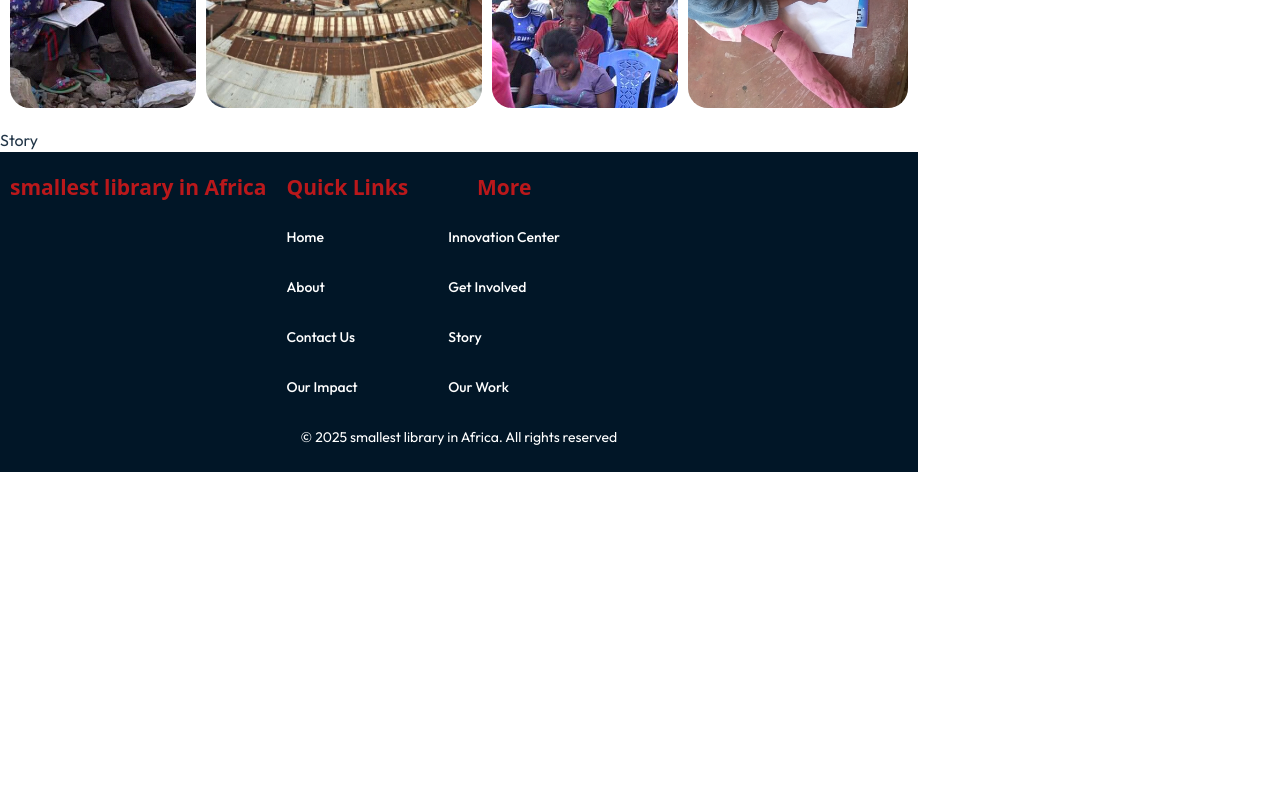
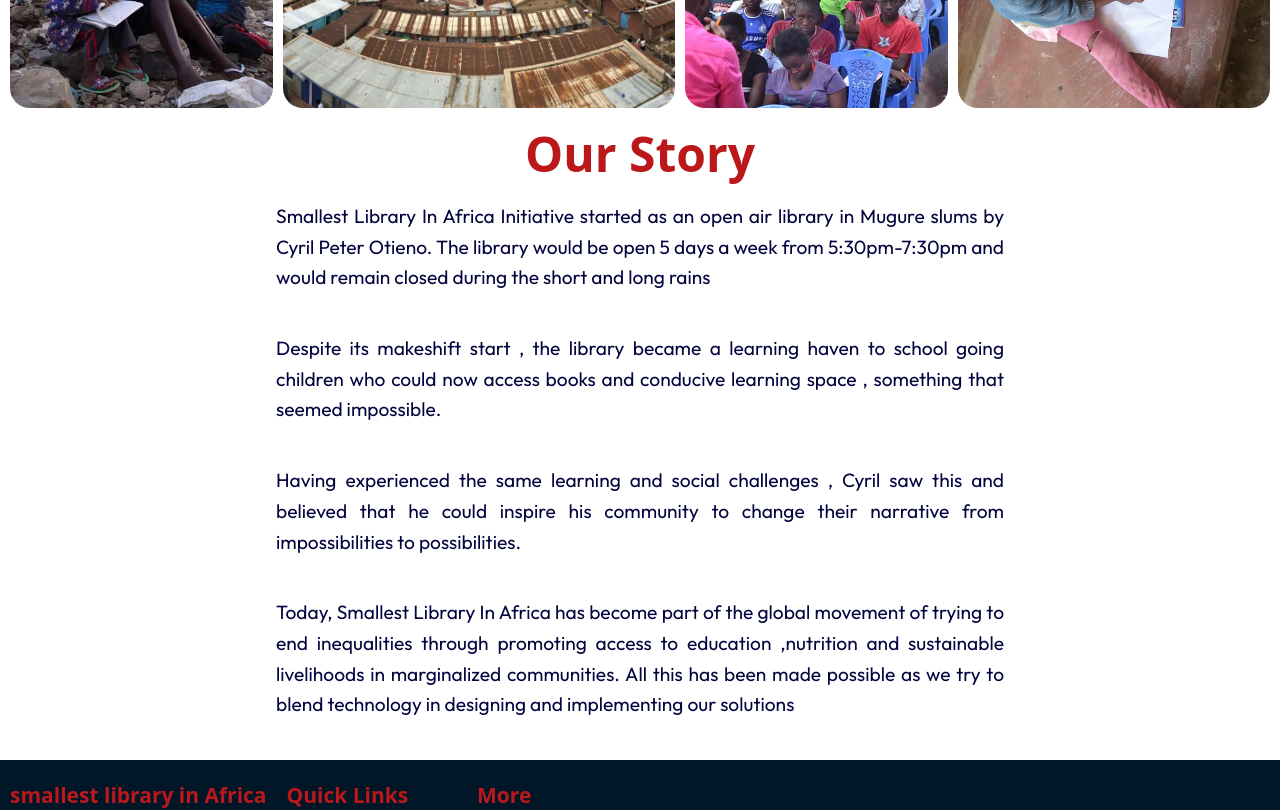
Before and after one commit to SoftNetinnovationlabs/smallestlibraryinafrica, a React (Vite) app in the folder frontend/: page /about in a window 1280 px wide. Shown: the part 1120-1930 px from the top of the page. Before the commit the page ends 1592 px from the top, so only its background shows below. Built offline with nearby package versions, Linux system fonts and the light colour scheme; the HTML template or start-up script is replaced by a standard one; a web font is replaced by a local one.

Commit message:
adds story

```diff
--- a/frontend/src/Pages/About/_Layouts/Hero/Hero.css
+++ b/frontend/src/Pages/About/_Layouts/Hero/Hero.css
@@ -1,4 +1,4 @@
-.hero_bg{
+.hero__bg{
   background-image: url(../../../../assets/overlapping_circles-1745936096581.svg);
   background-size: cover;
   background-position: center;
--- a/frontend/src/Pages/About/_Layouts/Hero/Hero.jsx
+++ b/frontend/src/Pages/About/_Layouts/Hero/Hero.jsx
@@ -5,8 +5,8 @@ const Hero = () => {
   return (
 
     <div>
-      <div className="hero_bg">
-        <div className="heading" style={{ color: "white", fontSize: "50px", paddingLeft: '10px' }}>About Us</div>
+      <div className="hero__bg">
+        <div style={{ color: "white", fontSize: "50px", paddingLeft: '10px' }}>About Us</div>
       </div>
       <div className="hero-container">
         <div className="two_images-top-left">
--- /dev/null
+++ b/frontend/src/Pages/About/_Layouts/Story/Story.css
@@ -0,0 +1,24 @@
+.story__container{
+    width: 60%;
+    margin: 0 auto;
+    padding: 20px;
+    display: flex;
+    flex-direction: column;
+    align-items: center;
+    justify-content: center;
+    gap: 20px;
+    text-align: justify;
+}
+
+.story__container__title{
+    font-size: 2rem;
+    font-weight: 600;
+    color: #fff;
+    text-align: center;
+}
+.story__content p{
+    font-size: 1.2rem;
+    margin-bottom: 20px;
+    line-height: 1.6;
+
+}
--- a/frontend/src/Pages/About/_Layouts/Story/Story.jsx
+++ b/frontend/src/Pages/About/_Layouts/Story/Story.jsx
@@ -1,9 +1,47 @@
-import React from 'react'
-
+import React from "react";
+import "./Story.css";
 const Story = () => {
   return (
-    <div>Story</div>
-  )
-}
+    <div>
+      <h1 style={{ textAlign: "center" }}>Our Story</h1>
+      <div className="story__container">
+        <div className="story__content">
+          <p>
+            Smallest Library In Africa Initiative started as an open air library
+            in Mugure slums by Cyril Peter Otieno. The library would be open 5
+            days a week from 5:30pm-7:30pm and would remain closed during the
+            short and long rains
+          </p>
+        </div>
+        <div className="story__content">
+          <p>
+            {" "}
+            Despite its makeshift start , the library became a learning haven to
+            school going children who could now access books and conducive
+            learning space , something that seemed impossible.
+          </p>
+        </div>
+        <div className="story__content">
+          <p>
+            {" "}
+            Having experienced the same learning and social challenges , Cyril
+            saw this and believed that he could inspire his community to change
+            their narrative from impossibilities to possibilities.
+          </p>
+        </div>
+        <div className="story__content">
+          <p>
+            {" "}
+            Today, Smallest Library In Africa has become part of the global
+            movement of trying to end inequalities through promoting access to
+            education ,nutrition and sustainable livelihoods in marginalized
+            communities. All this has been made possible as we try to blend
+            technology in designing and implementing our solutions
+          </p>
+        </div>
+      </div>
+    </div>
+  );
+};
 
-export default Story
+export default Story;
```
Also changed, not shown: frontend/src/assets/overlapping_circles-1745937647508.svg (added).
